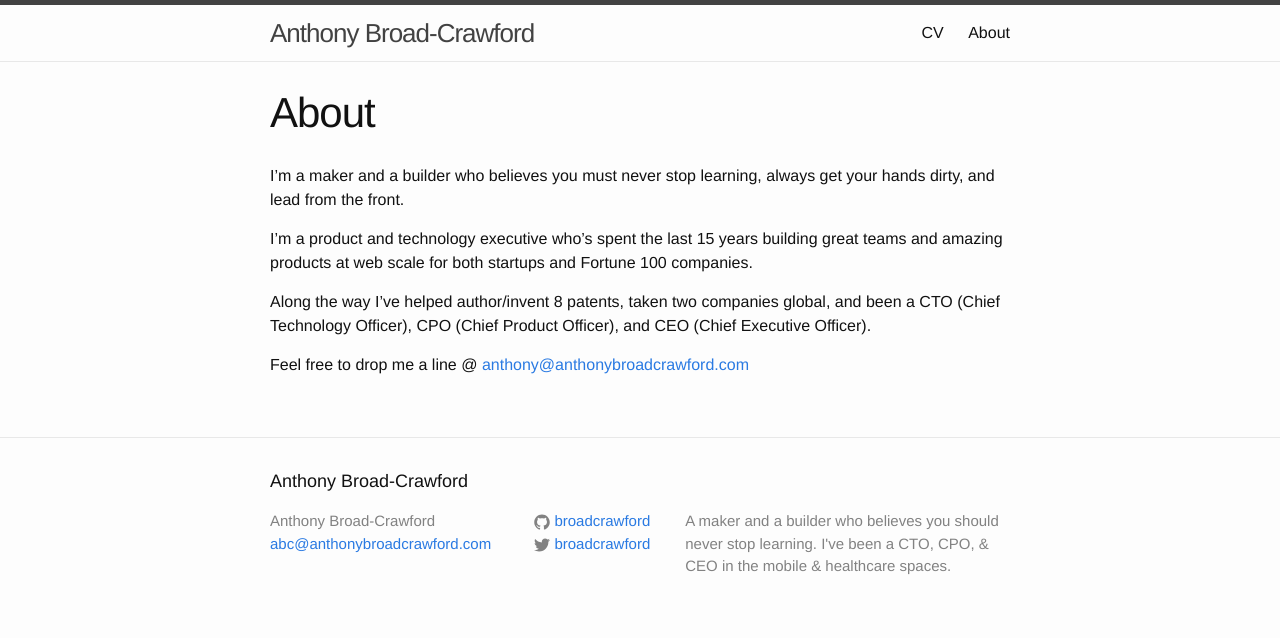
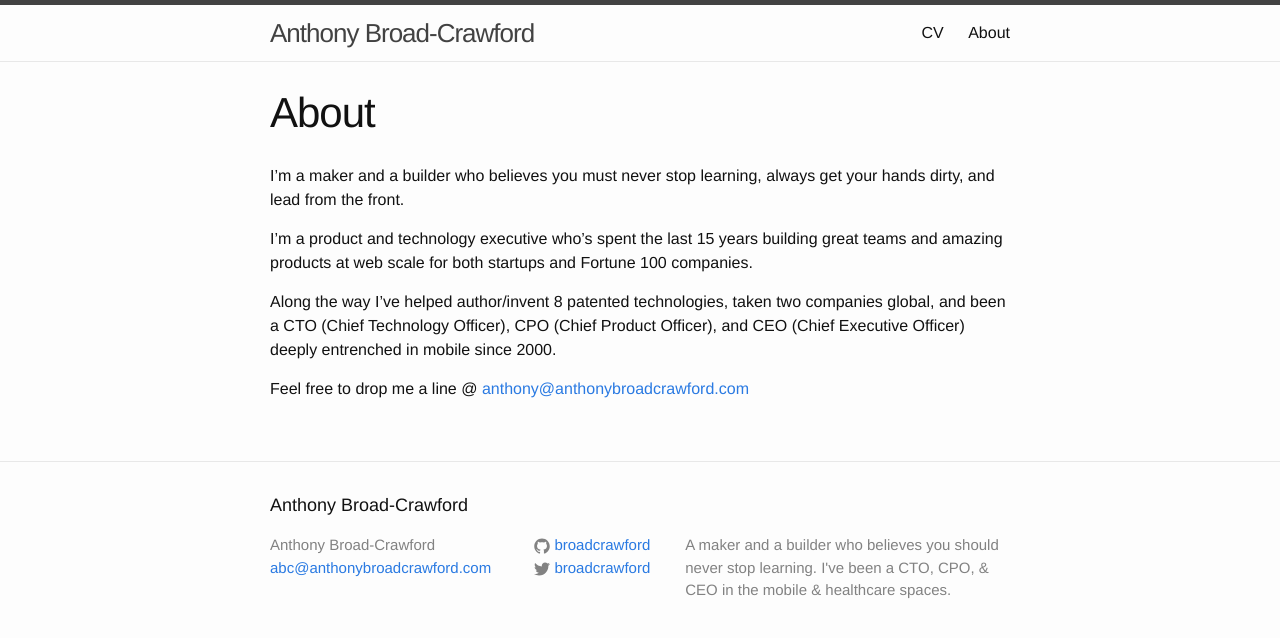
Before and after one commit to AnthonyBroadCrawford/anthonybroadcrawford.github.io, a Jekyll site: the page built from about.md, in a window 1280 px wide. Shown: the top 638 px of the page. Built offline with Jekyll 4.4.1, drawn with Linux system fonts in a browser that asks for light colours.

Commit message:
tweaking about me

```diff
--- a/about.md
+++ b/about.md
@@ -10,7 +10,8 @@ and lead from the front.
 I'm a product and technology executive who's spent the last 15 years building great
 teams and amazing products at web scale for both startups and Fortune 100 companies.
 
-Along the way I've helped author/invent 8 patents, taken two companies global, and been a
-CTO (Chief Technology Officer), CPO (Chief Product Officer), and CEO (Chief Executive Officer).
+Along the way I've helped author/invent 8 patented technologies, taken two companies global, and been a
+CTO (Chief Technology Officer), CPO (Chief Product Officer), and CEO (Chief Executive Officer) deeply entrenched
+in mobile since 2000.
 
 Feel free to drop me a line @ [anthony@anthonybroadcrawford.com](anthony@anthonybroadcrawford.com)
```
